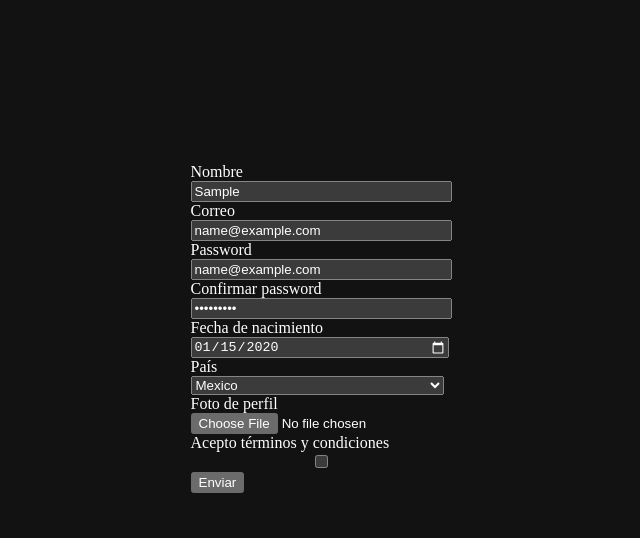
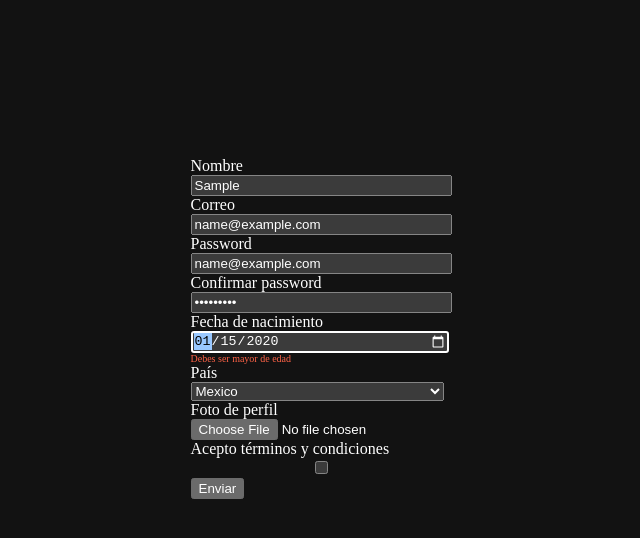
Before and after one commit to matiashernandev/react-hook-form-playground, a React (Vite) app: page / in a window 1280 px wide. Both pictures are taken after typing "Sample", "name@example.com", "name@example.com", "Sample123", "2020-01-15" into the empty fields and a click on the button "Enviar". Shown: the top 538 px of the page, without its empty margins (323-963 px from the left). Built offline with nearby package versions, Linux system fonts and the light colour scheme.

Commit message:
add age validate

```diff
--- a/src/App.jsx
+++ b/src/App.jsx
@@ -59,7 +59,20 @@ export default function App() {
 
       {/* fecha de nacimiento */}
       <label htmlFor="fechaNacimiento">Fecha de nacimiento</label>
-      <input type="date" {...register("fechaNacimiento")} />
+      <input
+        type="date"
+        {...register("fechaNacimiento", {
+          validate: (value) => {
+            const fechaDeNacimiento = new Date(value)
+            const fechaActual = new Date()
+            const edad =
+              fechaActual.getFullYear() - fechaDeNacimiento.getFullYear()
+
+            return edad >= 18 || "Debes ser mayor de edad"
+          },
+        })}
+      />
+      {errors.fechaNacimiento && <span>{errors.fechaNacimiento.message}</span>}
 
       {/* pais */}
       <label htmlFor="pais">País</label>
```
